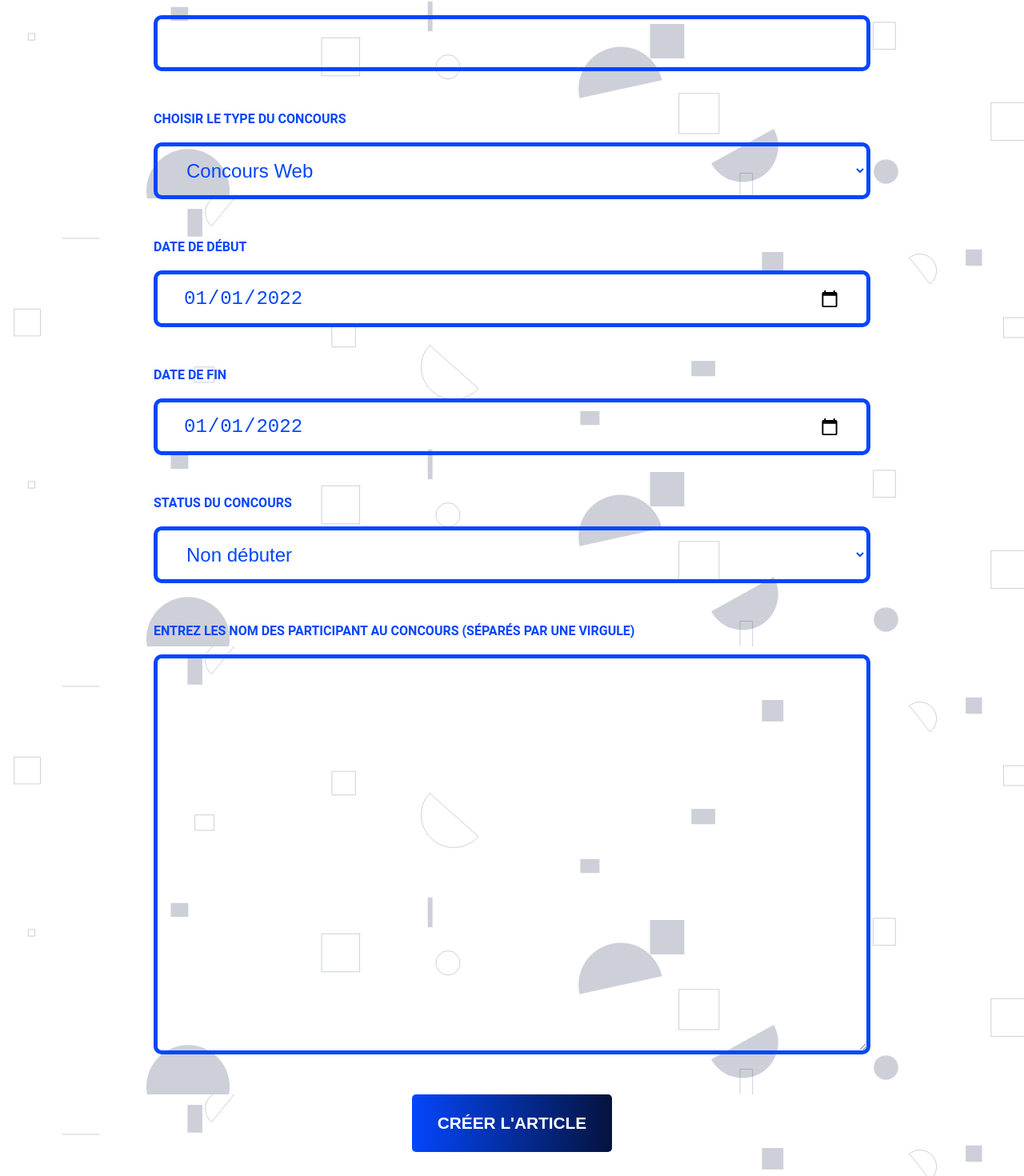
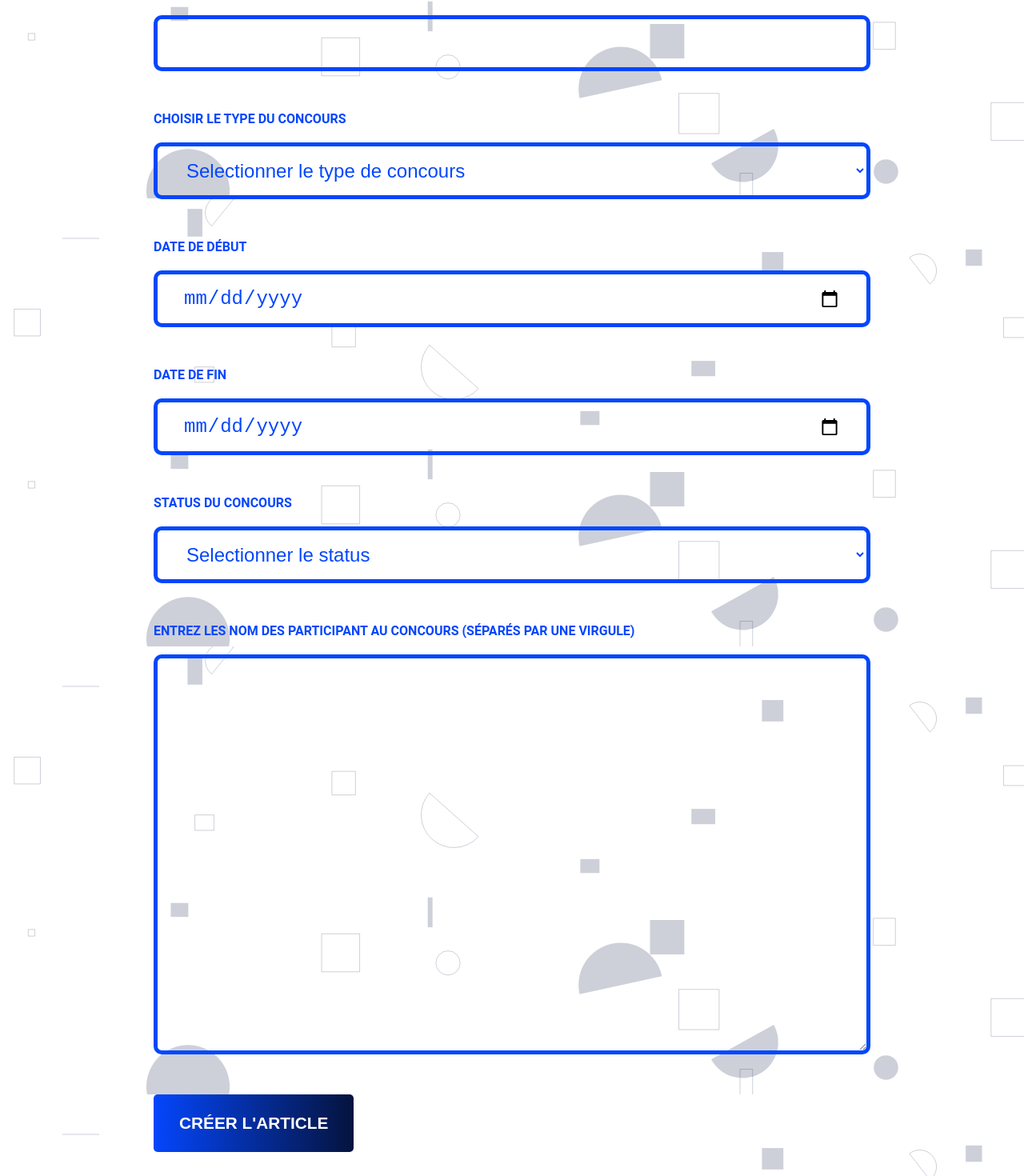
Before and after one commit to RMrenex/FunCodeTournamentOld, a React (Create React App) app: page /dashboard in a window 1280 px wide. Shown: the part 312-1782 px from the top of the page at 80% size. Built offline with nearby package versions, Linux system fonts and the light colour scheme.

Commit message:
Add connection and create new contests

```diff
--- a/package.json
+++ b/package.json
@@ -12,6 +12,7 @@
     "react-router": "^6.2.2",
     "react-router-dom": "^6.2.2",
     "react-scripts": "5.0.0",
+    "react-toastify": "^8.2.0",
     "sass": "^1.49.9",
     "uuid": "^8.3.2",
     "web-vitals": "^2.1.4"
--- a/src/App.js
+++ b/src/App.js
@@ -1,4 +1,5 @@
 import { BrowserRouter as Router, Route, Routes } from 'react-router-dom';
+import React from 'react'
 import Home from './pages/Home';
 import Hero from './components/Hero';
 import Footer from './components/Footer';
@@ -7,10 +8,13 @@ import Blog from './pages/Blog';
 import Article from './pages/Article';
 import Navbar from './components/Navbar';
 import Dashboard from './pages/Dashboard';
+import { ToastContainer } from 'react-toastify';
 
 function App() {
 
+
   return (
+
       <Router>
         <Routes>
           <Route path='/' element={<Home/>}/>
@@ -19,6 +23,7 @@ function App() {
           <Route path='/article' element={<Article/>}/>
           <Route path='/dashboard' element={<Dashboard/>}/>
         </Routes>
+        <ToastContainer/>
       </Router>
   );
 }
--- a/src/components/About.js
+++ b/src/components/About.js
@@ -11,7 +11,7 @@ const About = () => {
                     <img src={illustration} alt="Logo FunCode Tournament" className="about-container__illustration--image"></img>
                 </div>
                 <div className='about-container__text'>
-                    <p>Lorem ipsum dolor sit amet, consectetur adipiscing elit, sed do eiusmod tempor incididunt ut labore et dolore magna aliqua. Ut enim ad minim veniam, quis nostrud exercitation ullamco laboris nisi ut aliquip ex ea commodo consequat. Duis aute irure dolor in reprehenderit in voluptate velit esse cillum dolore eu fugiat nulla pariatur. Excepteur sint occaecat cupidatat non proident, sunt in culpa qui officia deserunt mollit anim id est laborum.</p>
+                    <p>FunCode Tournament est serveur discord proposant des concours de développement que ce soit du développement web, du développement de jeux vidéo ou encore de l'algorithmie. Vous retrouverez sur notre serveur discord une communauté active et accueillante ayant pour but de progresser dans le développement tout en s'amusant via les nombreux concours que nous proposons. N'hésitez donc pas à venir nous dire bonjour sur notre discord.</p>
                     <a href="https://discord.com/invite/UpavTYdhyC"><button className="button">REJOINS NOTRE DISCORD &nbsp;<i className="fa-brands fa-discord"></i></button></a>
                 </div>
             </div>
--- a/src/components/DashboardForm.js
+++ b/src/components/DashboardForm.js
@@ -1,22 +1,55 @@
-import React from "react";
+import React, {useState} from "react";
+import {createNewContest} from '../services/contest_service'
+import { toast } from 'react-toastify';
 
 const DashboardForm = () => {
+
+    const sucess = () => toast.success("Concours crée");
+    const error = () => toast.error("L'un des des champs est manquant");
+    const [name, setName] = useState("");
+    const [type, setType] = useState("");
+    const [startDate, setStartDate] = useState("");
+    const [endDate, setEnDate] = useState("");
+    const [status, setStatus] = useState("");
+    const [contributors, setContributors] = useState("");
+
+    const sendForm = (e) => {
+        e.preventDefault();
+
+        if(name !== "" && startDate !== "" && endDate !== "" && type !== "" && status !== "" && contributors !== ""){
+            /*createNewContest({
+                uuid: "",
+                name: name,
+                start_date: startDate,
+                end_date: endDate,
+                type: type,
+                finish: status,
+                users: Array.from(contributors.replace(/ /g,'').split(","))
+            })*/
+            console.log(e)
+            sucess();
+        } else {
+            error();
+        }
+
+    }
 
     return (
         <div className="dashboard-container">
             <div className="dashboard-container__form">
                 <h1>Créer un nouvel article</h1>
 
-                <form action="" method="" className="form-container-dark">
+                <form action="" method="POST" className="form-container-dark">
 
                     <div className="form-container-dark__input">
-                        <label for="name">Nom de l'article</label>
-                        <input type="name" name="name" id="name" required></input>
+                        <label htmlFor="name">Nom de l'article</label>
+                        <input type="name" name="name" id="name" value={name} onChange={e => setName(e.target.value)} required></input>
                     </div>
 
                     <div className="form-container-dark__input">
-                        <label for="type-select">Choisir le type du concours</label>
-                        <select name="type" id="type-select" required>
+                        <label htmlFor="type-select">Choisir le type du concours</label>
+                        <select name="type" id="type-select" value={type} onChange={e => setType(e.target.value)} required>
+                            <option value="not-started" defaultValue="selected">Selectionner le type de concours</option>
                             <option value="web">Concours Web</option>
                             <option value="algo">Concours Algorithme</option>
                             <option value="jam">Concours Game Jam</option>
@@ -24,32 +57,31 @@ const DashboardForm = () => {
                     </div>
 
                     <div className="form-container-dark__input">
-                        <label for="date-start">Date de début</label>
-                        <input type="date" id="date-start" name="date-start" value="2022-01-01" required></input>
+                        <label htmlFor="date-start">Date de début</label>
+                        <input type="date" id="date-start" name="date-start" value={startDate} onChange={e => setStartDate(e.target.value)} required></input>
                     </div>
 
                     <div className="form-container-dark__input">
-                        <label for="date-end">Date de fin</label>
-                        <input type="date" id="date-end" name="date-end" value="2022-01-01" required></input>
+                        <label htmlFor="date-end">Date de fin</label>
+                        <input type="date" id="date-end" name="date-end" value={endDate} onChange={e => setEnDate(e.target.value)} required></input>
                     </div>
 
                     <div className="form-container-dark__input">
-                        <label for="statut-select">Status du concours</label>
-                        <select name="type" id="statut-select" required>
-                            <option value="not-started">Non débuter</option>
-                            <option value="in-progress">En Cours</option>
-                            <option value="finish">Terminé</option>
+                        <label htmlFor="statut-select">Status du concours</label>
+                        <select name="type" id="statut-select" value={status} onChange={e => setStatus(e.target.value)} required>
+                            <option value="not-started" defaultValue="selected">Selectionner le status</option>
+                            <option value="false">Non débuter</option>
+                            <option value="true">Terminé</option>
                         </select>
                     </div>
 
                     <div className="form-container-dark__input">
-                        <label for="users">Entrez les nom des participant au concours (séparés par une virgule)</label>
-                        <textarea type="text" id="users" name="users" required></textarea>
+                        <label htmlFor="users">Entrez les nom des participant au concours (séparés par une virgule)</label>
+                        <textarea type="text" id="users" name="users" value={contributors} onChange={e => setContributors(e.target.value)} required></textarea>
                     </div>
 
+                    <button className="button" onClick={sendForm}>Créer l'article</button>
                 </form>
-
-                <button className="button">Créer l'article</button>
             </div>
         </div>
     );
--- a/src/components/Hero.js
+++ b/src/components/Hero.js
@@ -22,7 +22,7 @@ const Hero = () => {
                 <div className="container">
                     <div className="container__text">
                         <h1>FunCode Tournament</h1>
-                        <p>Lorem ipsum dolor sit amet, consectetur adipiscing elit, sed do eiusmod tempor incididunt ut labore et dolore magna aliqua. Ut enim ad minim veniam, quis nostrud exercitation ullamco laboris nisi ut aliquip ex ea commodo consequat. Duis aute irure dolor in reprehenderit in voluptate velit esse cillum dolore eu fugiat nulla pariatur. Excepteur sint occaecat cupidatat non proident, sunt in culpa qui officia deserunt mollit anim id est laborum.</p>
+                        <p>Rejoignez FunCode Tournament, participer à des concours de développement web, de jeux vidéo ou encore d'algorithme. Progresser en vous amusant contre d'autres développeurs ou avec vos amis afin de remporter nos concours.</p>
                         <a href="#about"><button className="border-button">EN SAVOIR PLUS</button></a>
                     </div>
                     <div className="container__logo">
--- a/src/components/Navbar.js
+++ b/src/components/Navbar.js
@@ -1,13 +1,15 @@
 import React from "react";
 
 const Navbar = () => {
+
+    const user = JSON.parse(localStorage.getItem("user"));
 
     return (
         <div className="navbar simple-navbar">
             <ul>
                 <li><a href="/">Accueil</a></li>
                 <li><a href="/blog">Blog</a></li>
-                <li><a href="/dashboard">Dashboard</a></li>
+                {user && (<li><a href="/dashboard">Dashboard</a></li>)}
             </ul>
         </div>
     );
--- a/src/pages/Dashboard.js
+++ b/src/pages/Dashboard.js
@@ -1,18 +1,19 @@
-import React, { Component } from 'react';
+import React from 'react';
 import DashboardForm from '../components/DashboardForm'
 import Footer from '../components/Footer';
 import Navbar from '../components/Navbar';
 
-class Dashboard extends Component {
-    render() {
-        return (
-            <div>
-                <Navbar/>
-                <DashboardForm />
-                <Footer/>
-            </div>
-        );
-    }
+const Dashboard = () => {
+
+
+    return (
+        <div>
+            <Navbar />
+            <DashboardForm />
+            <Footer />
+        </div>
+    );
+
 }
 
 export default Dashboard;
--- a/src/services/contest_service.js
+++ b/src/services/contest_service.js
@@ -1,6 +1,7 @@
 import { v4 as uuidv4 } from 'uuid';
 import axios from 'axios';
 const PROD_URL = 'http://funcode.eu-4.evennode.com'
+
 //const DEV_URL = 'http://localhost:3000'
 
 export const retrieveContests = () => {
--- a/src/services/users_services.js
+++ b/src/services/users_services.js
@@ -4,11 +4,12 @@ const DEV_URL = 'http://localhost:3000'
 
 export const verifyAdminCredential = (credentials) => {
 
-    axios.post(DEV_URL + '/api/user', credentials).then(
+    axios.post(PROD_URL + '/api/user', credentials).then(
         res => {
-            console.log(res.status);
+            localStorage.setItem("loginResult", JSON.stringify({loginResult: res.data}));
         }
     ).catch((err) => {
+        localStorage.setItem("loginResult", JSON.stringify({loginResult: "KO"}));
         console.log(err);
     });
 }
```
Also changed, not shown: src/components/LoginForm.js (+33 -8 lines), src/pages/Article.js (+12 -11 lines), src/pages/Blog.js (+12 -11 lines), 1 other file (tests, documents, lock files or other folders). Lines whose indentation alone changed are shown as unchanged.
